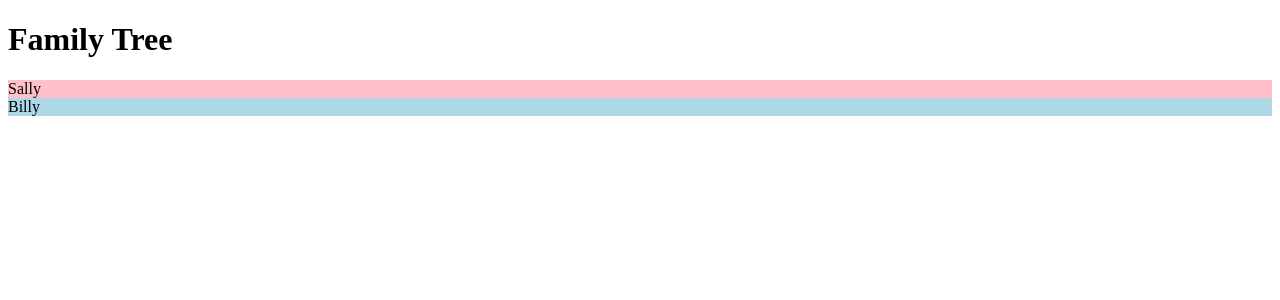
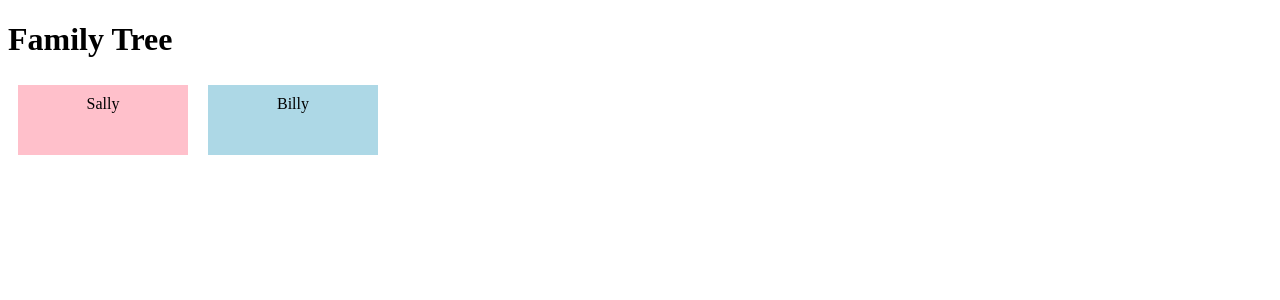
Before and after one commit to wangshu24/qrious-interview, a React (Create React App) app: page / in a window 1280 px wide. Shown: the top 300 px of the page. Built offline with nearby package versions, Linux system fonts and the light colour scheme.

Commit message:
Create renderLeaf function Modify treeTraverse

```diff
--- a/src/App.js
+++ b/src/App.js
@@ -1,4 +1,4 @@
-import FamilyTree from "./FamilyTree";
+import FamilyTree from "./FamilyTree"
 
 
 export const familyTree = [
@@ -18,19 +18,12 @@ export const familyTree = [
   { id: 897543276547654765443576, name: "Julian", gender: "male",  children: [], parents: [1231239887112, 2351232112252],},
 ];
 
-
-
-function hasParents(){
-
-}
-
 function App() {
-
   return (
-    <>
-      <h1 >Family Tree</h1>
+    <div>
+      <h1>Family Tree</h1>
       <FamilyTree />
-    </>
+    </div>
   );
 }
 
--- a/src/FamilyTree.js
+++ b/src/FamilyTree.js
@@ -2,17 +2,83 @@ import React from 'react'
 import {familyTree} from './App'
 
 
-function treeTraverse(familyTree) {
+function treeTraverse(root,familyTree,couples) {
+    let atRoot = true;
+    let endOfTree = false;
+    const treeMap = []
+    const historicLeaf = []
+    if(atRoot){
+            root.forEach(person => {
+            treeMap.push(renderLeaf(person));
+            historicLeaf.push(person)
+        })
+        atRoot = false
+    }
 
-    const root = isRoot(isPartner(hasChild(familyTree)))
+    // while(!endOfTree) {
+    //     let prevGen = []
+    //     if(atRoot){
+    //         root.forEach(person => {
+    //             treeMap.push(renderLeaf(person));
+    //             historicLeaf.push(person)
+    //             prevGen.push(person)
+    //         })
+    //         atRoot = false;
+    //     }
+    //     if(!endOfTree){
+    //         let nextGen = findNextGen(prevGen,familyTree,couples)
+    //         prevGen = nextGen.map(child => child)
+    //         nextGen.forEach(person=>{
+    //             treeMap.push(renderLeaf(person));
+    //             historicLeaf.push(person)
+    //         })
+    //     }
+    // }
+    return treeMap;
+}
 
-    const members = root.map(person =>
-            <div className="person" key={person.id}
-            style={{backgroundColor: person.gender==='male' ? 'lightblue' : 'pink'}}>
+function findNextGen(prevGen,familyTree,couples){
+    const nextGenID = []
+    prevGen.forEach(person=>{
+        person.children.forEach(child=>{
+            if(!nextGenID.includes(child)) {return nextGenID.push(child)} return nextGenID;
+        })
+    })
+    const nextGen = []
+    familyTree.filter(person=>{
+        if(nextGenID.includes(person.id)) {return nextGen.push(person)} return nextGen;
+    })
+    nextGen.forEach(person => {
+        if(person.children.toString()!==""){
+            couples.forEach(couple=>{
+                if(couple.includes(person)){
+                    couple.forEach(a=>{if(a.id!==person.id)
+                        {nextGen.push(a)}
+                    })
+                }
+            })
+        }
+    })
+    return nextGen;
+}
+
+function groupByGen(familyTree){
+
+}
+
+function renderLeaf(person,hasParent,hasPartner,style) {
+    return  <div className="person" key={person.id}
+            style={{backgroundColor: person.gender==='male' ? 'lightblue' : 'pink',
+                    padding: '10px',
+                    margin: '5px 10px',
+                    width: '150px',
+                    height: '50px',
+                    textAlign: 'center',
+                    display: 'inline-block',
+                    horizontalAlign: 'center',
+            }}>
                 {person.name}
             </div>
-        );
-    return members
 }
 
 function hasChild(familyTree){
@@ -33,7 +99,8 @@ function isPartner(parentsArray){
             return prevChildSet;
         }
         prevChildSet.push(person.children.sort().toString());
-        couple.push(parentsArray.filter(parents => parents.children.sort().toString() === person.children.sort().toString()))
+        couple.push(parentsArray.filter(
+            parents => parents.children.sort().toString() === person.children.sort().toString()))
     })
     return couple;
 }
@@ -43,23 +110,23 @@ function isRoot(coupleArray){
     coupleArray.forEach(couple =>{
         if(couple[0].parents.toString()=="" && couple[1].parents.toString()==""){
             root.push(couple);
-
         }
     })
-    return root.flat();;
+    return root.flat();
 }
 
 export default function FamilyTree() {
+    const root = isRoot(isPartner(hasChild(familyTree)))
+    const couples = isPartner(hasChild(familyTree))
+    console.log(couples)
 
+    console.log(findNextGen([familyTree[5],familyTree[10]],familyTree,couples))
 
-
-    console.log(isPartner(hasChild(familyTree)))
-
-    console.log(familyTree)
+    console.log(familyTree[0].children[2]===familyTree[2].id) //Test ID searching
 
     return (
         <>
-        {treeTraverse(familyTree)}
+        {treeTraverse(root,familyTree,couples)}
         </>
   )
 }
```
